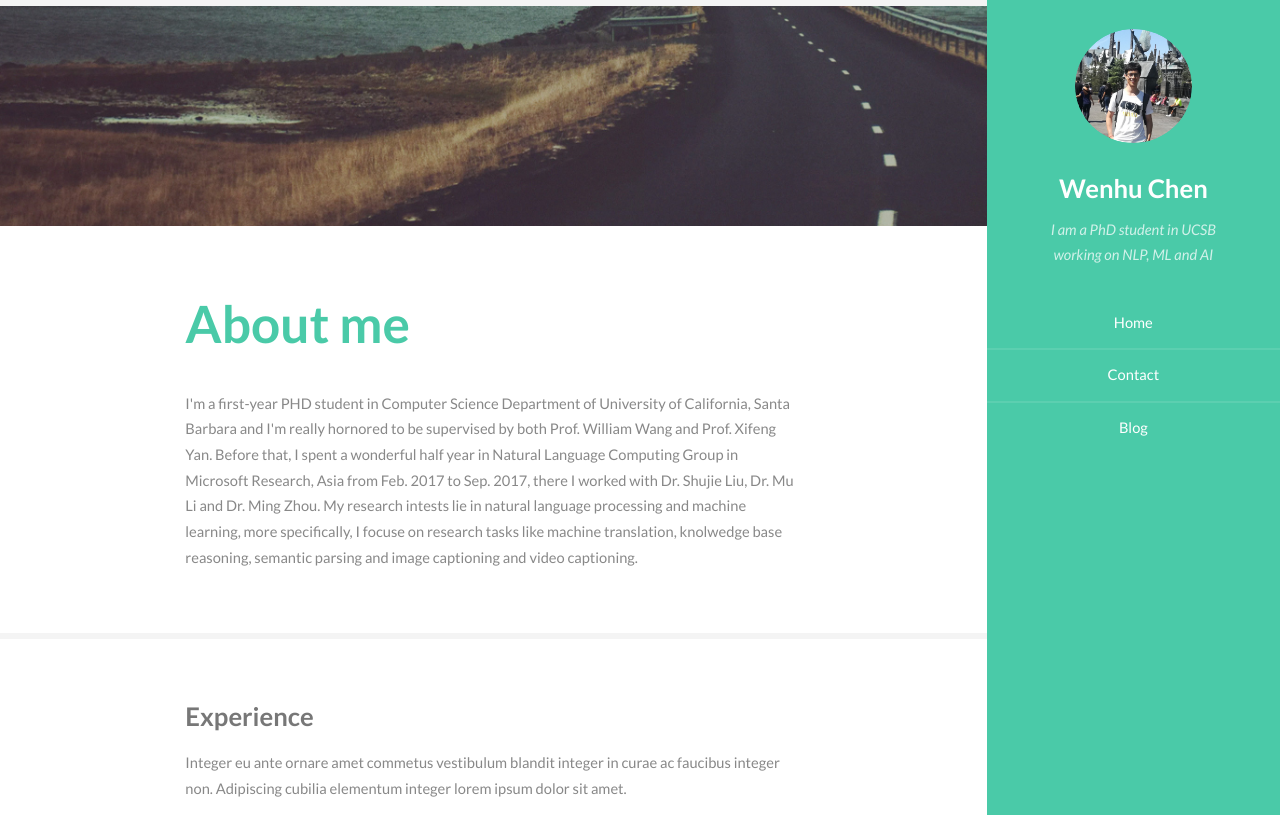
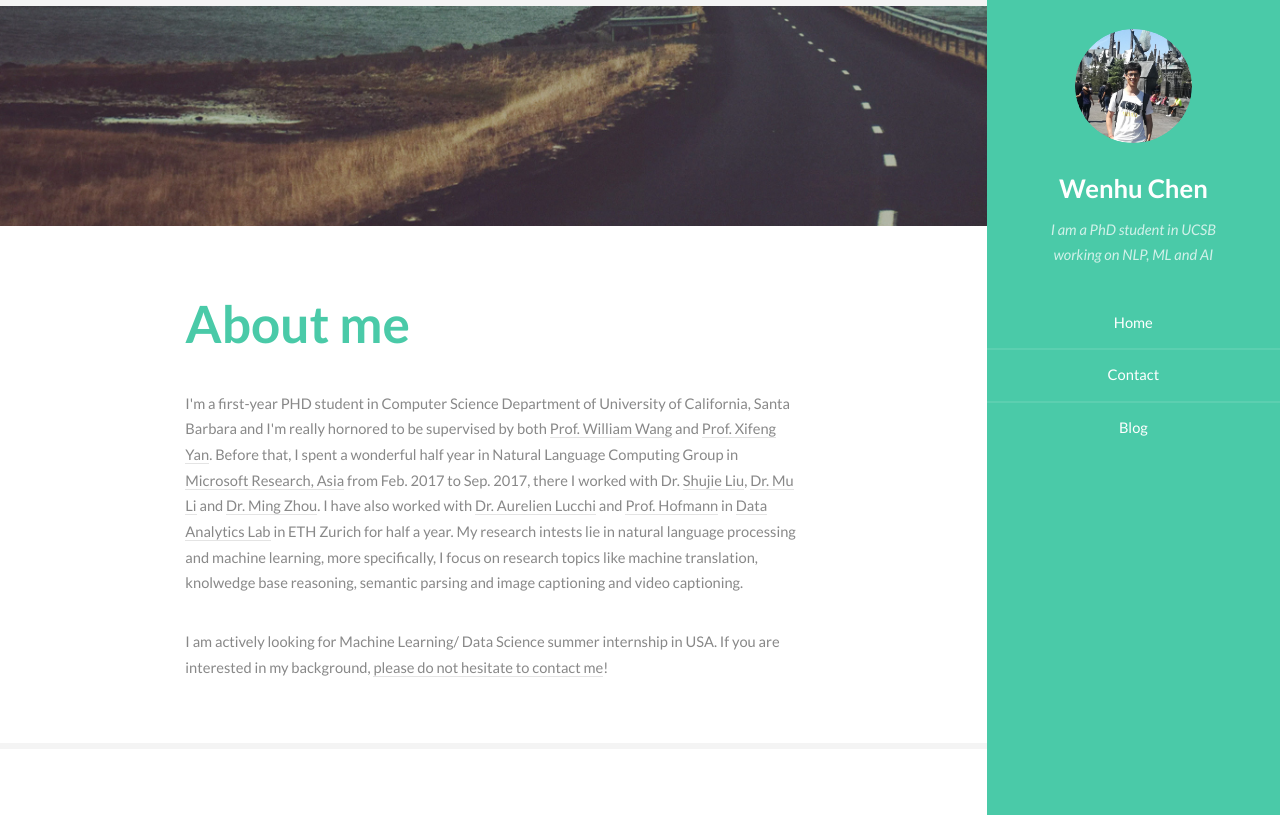
Before and after one commit to wenhuchen/wenhuchen.github.io, a Jekyll site: the page built from index.html, in a window 1280 px wide and 1400 px high. Shown: the top 815 px of the window. Built offline with Jekyll 4.4.1, drawn with Linux system fonts in a browser that asks for light colours; some of the changed lines change nothing that is shown; some of the changed text lies outside the part shown; grey boxes are pictures that could not be loaded.

Commit message:
add more hyperlinks

```diff
--- a/_config.yml
+++ b/_config.yml
@@ -3,9 +3,34 @@ title: Wenhu Chen's Home Page
 email: wenhuchen@cs.ucsb.edu
 description: > # this means to ignore newlines until "baseurl:"
 baseurl: "" # the subpath of your site, e.g. /blog/
-url: "" # the base hostname & protocol for your site
+url: "https://wenhuchen.github.io" # the base hostname & protocol for your site
 github: wenhuchen
 googlescholar: https://scholar.google.com/citations?user=U8ShbhUAAAAJ&hl=en
-
+exclude:
+  - "*.sublime-project"
+  - "*.sublime-workspace"
+  - .asset-cache
+  - .bundle
+  - .jekyll-assets-cache
+  - .sass-cache
+  - assets/js/plugins
+  - assets/js/_main.js
+  - assets/js/vendor
+  - Capfile
+  - CHANGELOG
+  - config
+  - Gemfile
+  - Gruntfile.js
+  - gulpfile.js
+  - LICENSE
+  - log
+  - node_modules
+  - package.json
+  - Rakefile
+  - README
+  - tmp
+encoding: "utf-8"
 # Build settings
 markdown: kramdown
+markdown_ext: "markdown,mkdown,mkdn,mkd,md"
+highlighter: rouge
--- a/index.html
+++ b/index.html
@@ -19,7 +19,9 @@ th,td {
             <header class="major">
                 <h2>About me</h2>
             </header>
-            <p>I'm a first-year PHD student in Computer Science Department of University of California, Santa Barbara and I'm really hornored to be supervised by both Prof. William Wang and Prof. Xifeng Yan. Before that, I spent a wonderful half year in Natural Language Computing Group in Microsoft Research, Asia from Feb. 2017 to Sep. 2017, there I worked with Dr. Shujie Liu, Dr. Mu Li and Dr. Ming Zhou. My research intests lie in natural language processing and machine learning, more specifically, I focuse on research tasks like machine translation, knolwedge base reasoning, semantic parsing and image captioning and video captioning.</p>
+            <p>I'm a first-year PHD student in Computer Science Department of University of California, Santa Barbara and I'm really hornored to be supervised by both <a href="http://www.cs.ucsb.edu/~william/index.html">Prof. William Wang</a> and <a href="http://www.cs.ucsb.edu/~xyan/">Prof. Xifeng Yan</a>. Before that, I spent a wonderful half year in Natural Language Computing Group in  <a href="https://www.microsoft.com/en-us/research/lab/microsoft-research-asia/">Microsoft Research, Asia</a> from Feb. 2017 to Sep. 2017, there I worked with Dr. <a href="https://www.microsoft.com/en-us/research/people/shujliu/">Shujie Liu</a>, <a href="https://www.microsoft.com/en-us/research/people/muli/">Dr. Mu Li</a> and <a href="https://www.microsoft.com/en-us/research/people/mingzhou/">Dr. Ming Zhou</a>. I have also worked with <a href="http://people.inf.ethz.ch/alucchi/"> Dr. Aurelien Lucchi</a> and <a href="http://www.da.inf.ethz.ch/people/ThomasHofmann/">Prof. Hofmann</a> in <a href="http://www.da.inf.ethz.ch/">Data Analytics Lab</a> in ETH Zurich for half a year. My research intests lie in natural language processing and machine learning, more specifically, I focus on research topics like machine translation, knolwedge base reasoning, semantic parsing and image captioning and video captioning.</p>
+            <p>
+            I am actively looking for Machine Learning/ Data Science summer internship in USA. If you are interested in my background, <a href="mailto:wenhuchen@cs.ucsb.edu">please do not hesitate to contact me</a>!
         </div>
     </section>
 
@@ -58,7 +60,7 @@ th,td {
             </tr>
             <tr>
             <td width="1000px">
-            <p> ebay Research (Dec 2015 &mdash; June 2016)<br>
+            <p> NLP Group, ebay Research (Dec 2015 &mdash; June 2016)<br>
             Research Intern <br>
             </td>
             <td>
@@ -67,7 +69,7 @@ th,td {
             </tr>
             <tr>
             <td width="500px">
-            <p> RWTH Aachen University (Sep 2014 &mdash; Dec 2016)<br>
+            <p> ECE Department, RWTH Aachen University (Sep 2014 &mdash; Dec 2016)<br>
             Master Student <br>
             </td>
             <td>
@@ -76,7 +78,7 @@ th,td {
             </tr>
             <tr>
             <td width="500px">
-            <p> Huazhong University of S&T (Sep 2010 &mdash; June 2014)<br>
+            <p> ECE Department, Huazhong University of S&T (Sep 2010 &mdash; June 2014)<br>
             Bachelor Student <br>
             </td>
             <td>
```
Also changed, not shown: 1 other file.
